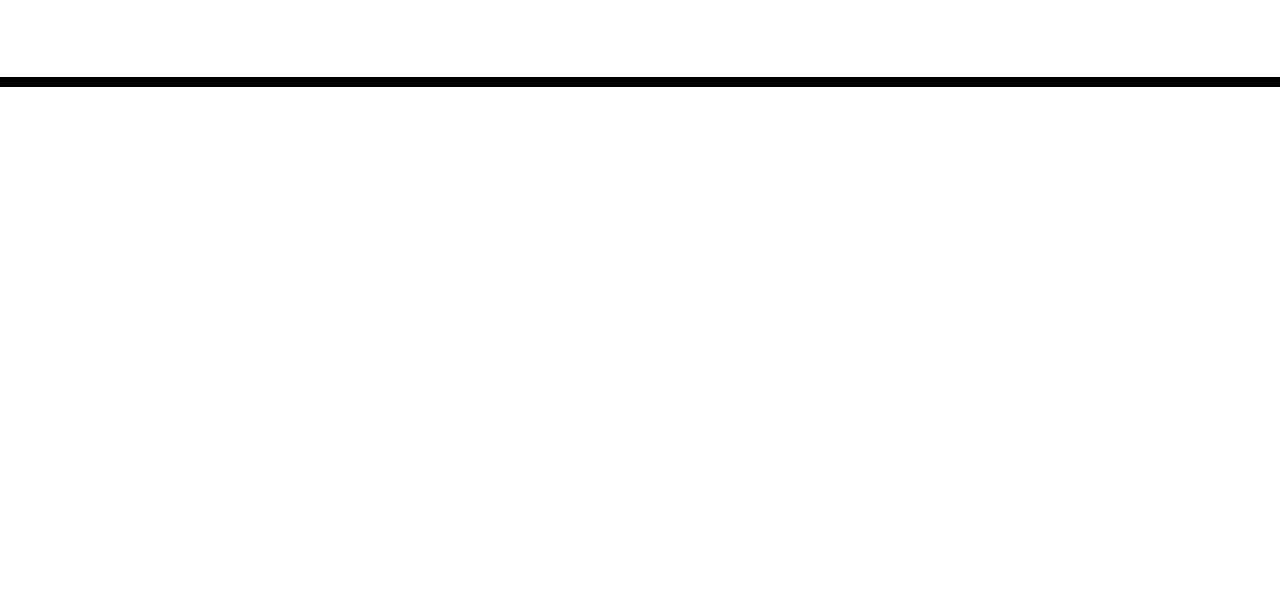
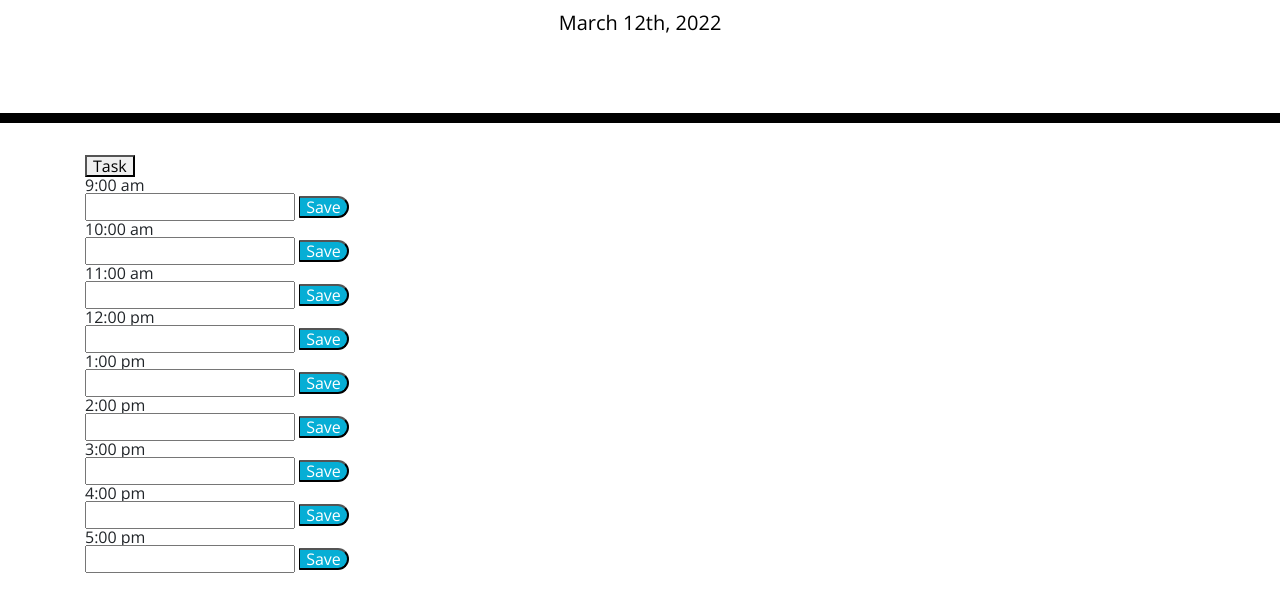
Before and after one commit to vtori37/Work-Day-Scheduler, a plain HTML site: page index.html in a window 1280 px wide. Shown: the part 181-792 px from the top of the page. Drawn offline with nearby package versions, Linux system fonts and the light colour scheme; files that its build step writes are made by us from their sources.

Commit message:
created the input fields for the times

```diff
--- a/assets/js/script.js
+++ b/assets/js/script.js
@@ -12,6 +12,9 @@ for ( var i = 0; i < saveBtnArr.length; i++ ) {
     console.log(this.previousElementSibling.value);
   }
   )}
+
+
+
 
 
 
--- a/index.html
+++ b/index.html
@@ -19,12 +19,70 @@
     <p class="lead">A simple calendar app for scheduling your work day</p>
     <p id="currentDay" class="lead"></p>
   </header>
-  <div class="container">
+
+  <section class="container">
     <!-- Timeblocks go here -->
-  </div>
+    <button class="task-creator">Task</button>
+    <div>
+      <div class="9am">9:00 am</div>
+      <input type="text" class="inputTxt">
+      <button id="" class="saveBtn">Save</button>
+    </div>
+
+    <div>
+      <div class="10am">10:00 am</div>
+      <input type="text" class="inputTxt">
+      <button id="" class="saveBtn">Save</button>
+    </div>
+
+    <div>
+      <div class="11am">11:00 am</div>
+      <input type="text" class="inputTxt">
+      <button id="" class="saveBtn">Save</button>
+    </div>
+
+    <div>
+      <div class="12pm">12:00 pm</div>
+      <input type="text" class="inputTxt">
+      <button id="" class="saveBtn">Save</button>
+    </div>
+
+    <div>
+      <div class="1pm">1:00 pm</div>
+      <input type="text" class="inputTxt">
+      <button id="" class="saveBtn">Save</button>
+    </div>
+
+    <div>
+      <div class="2pm">2:00 pm</div>
+      <input type="text" class="inputTxt">
+      <button id="" class="saveBtn">Save</button>
+    </div>
+
+    <div>
+      <div class="3pm">3:00 pm</div>
+      <input type="text" class="inputTxt">
+      <button id="" class="saveBtn">Save</button>
+    </div>
+
+    <div>
+      <div class="4pm">4:00 pm</div>
+      <input type="text" class="inputTxt">
+      <button id="" class="saveBtn">Save</button>
+    </div>
+
+    <div>
+      <div class="5pm">5:00 pm</div>
+      <input type="text" class="inputTxt">
+      <button id="" class="saveBtn">Save</button>
+    </div>
+
+
+  </section>
 
   <script src="https://code.jquery.com/jquery-3.4.1.min.js"></script>
   <script src="https://cdnjs.cloudflare.com/ajax/libs/moment.js/2.24.0/moment.min.js"></script>
+  <script src="assets/js/script.js"></script>
 </body>
 
 </html>
```
Also changed, not shown: 1 other file.
